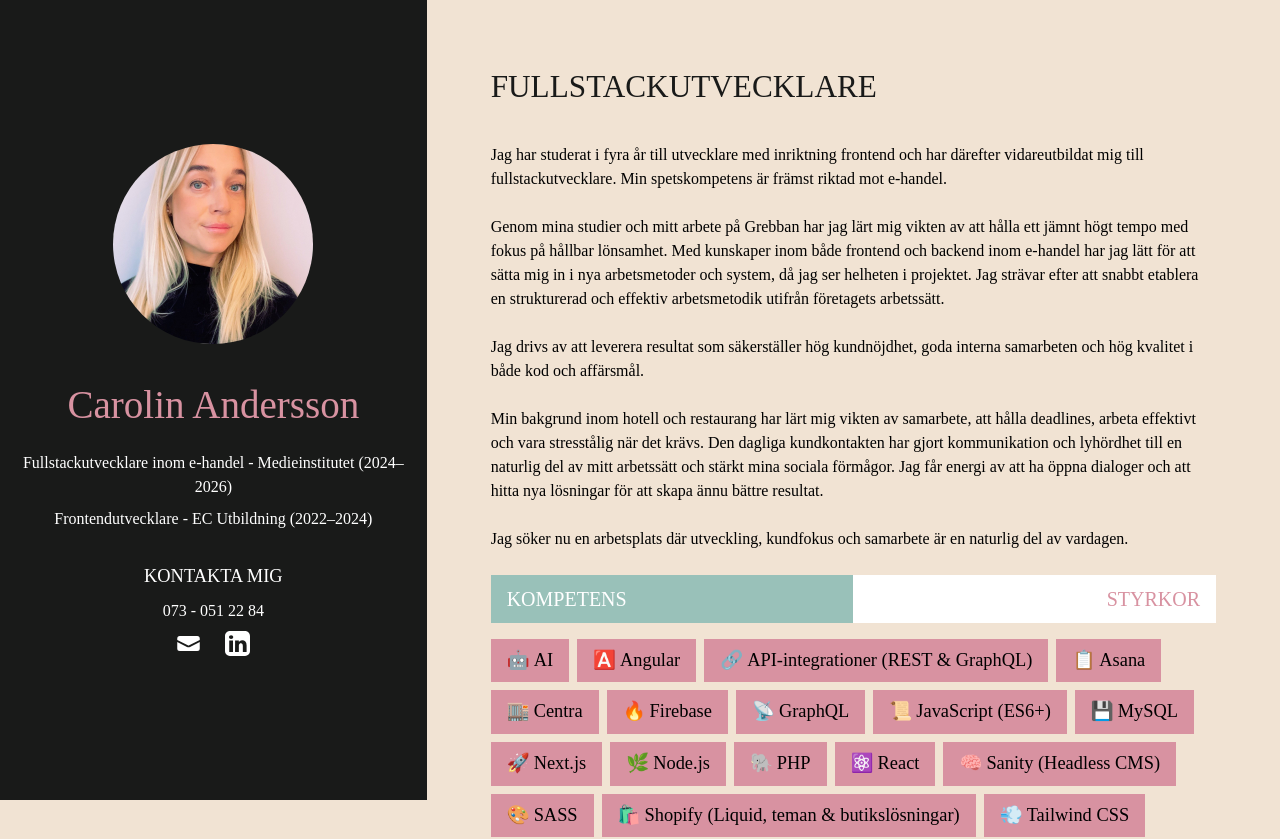
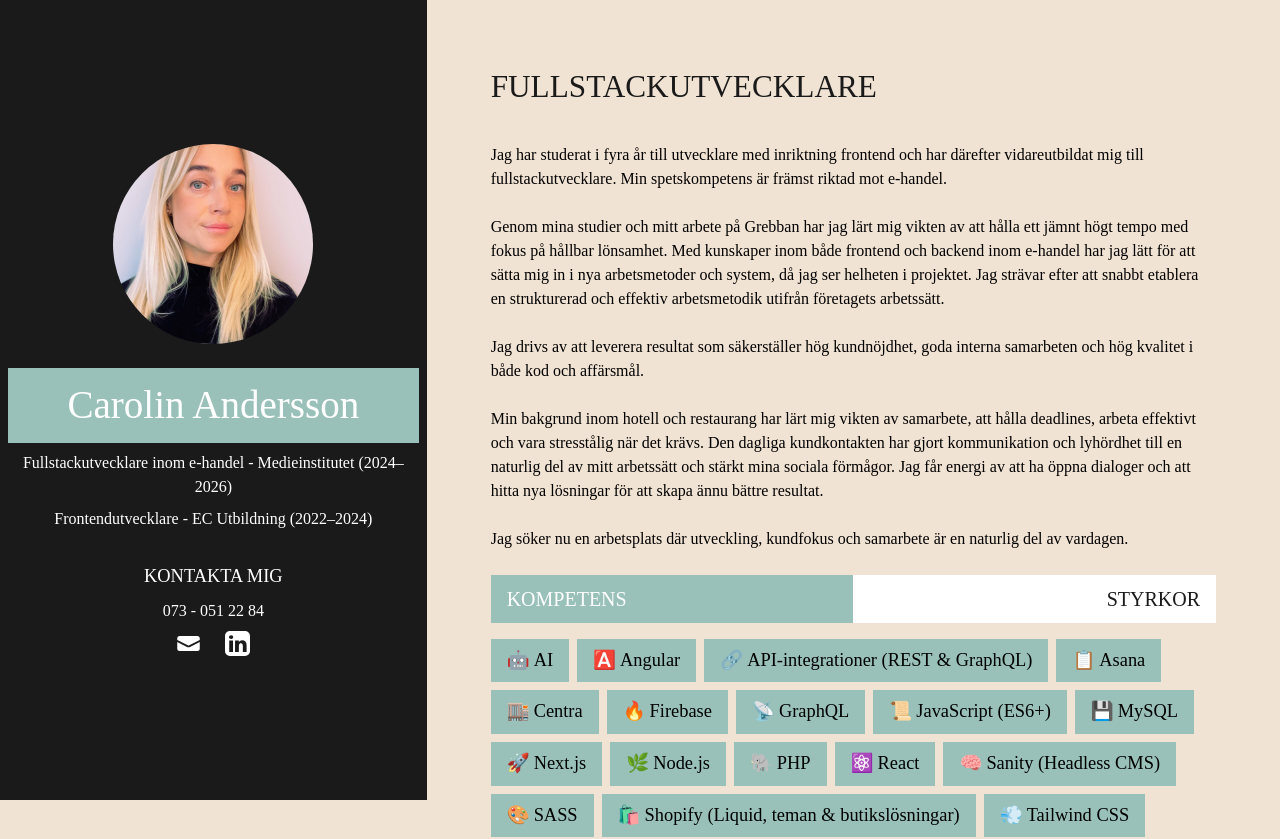
Before and after one commit to carolinmimmie/MyCv, a Next.js app: page / in a window 1280 px wide. Shown: the top 839 px of the page. Built offline with nearby package versions, Linux system fonts and the light colour scheme.

Commit message:
fix: colors

```diff
--- a/app/globals.css
+++ b/app/globals.css
@@ -4,7 +4,7 @@
 
 @layer base {
   h1 {
-    @apply text-puce text-4xl p-2;
+    @apply bg-green text-4xl p-2;
   }
   h2 {
     @apply text-3xl;
@@ -43,7 +43,7 @@ main h2 {
 }
 
 .btn {
-  @apply w-1/2 h-12 text-puce font-display uppercase text-xl px-4 active:text-white active:bg-green;
+  @apply w-1/2 h-12 text-black font-display uppercase text-xl px-4 active:text-white active:bg-green;
 }
 
 .btn.bg-green {
@@ -51,5 +51,5 @@ main h2 {
 }
 
 .skill {
-  @apply bg-puce text-lg py-2 px-4 w-fit  flex gap-1;
+  @apply bg-green text-lg py-2 px-4 w-fit  flex gap-1;
 }
```
